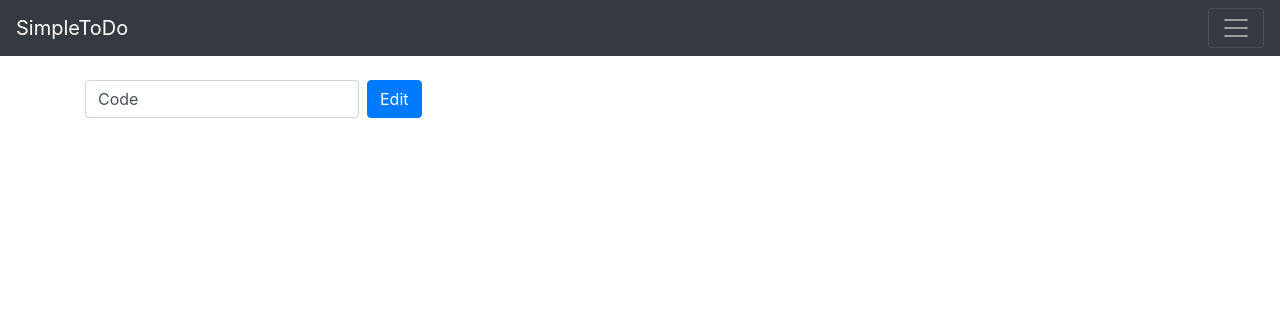
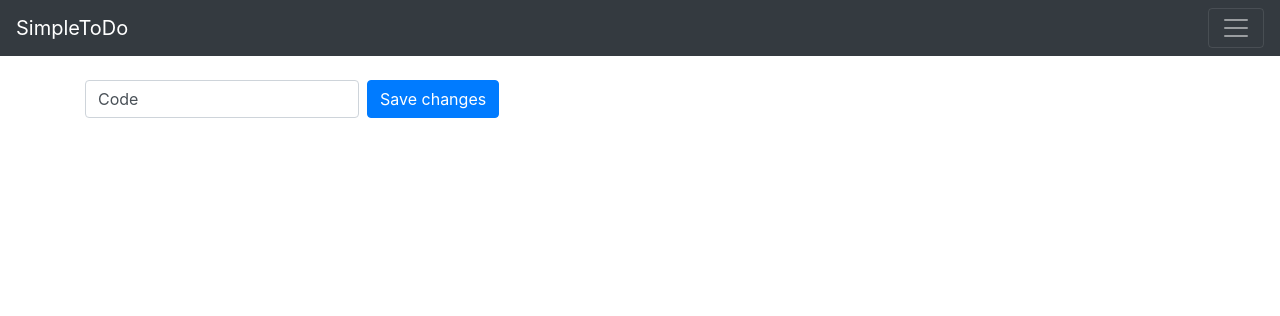
Before and after one commit to abhi1263/learningDjango, a Django app: page /task/12/edit in a window 1280 px wide. Shown: the top 316 px of the page. Run offline with Django 3.2, Linux system fonts and the light colour scheme; data comes from the database, SQL or seed files in the repository; both versions use the stored data as it was after the commit; some libraries are stand-ins or nearby versions.

Commit message:
removed reduntant view for code optimization

```diff
--- a/src/SimpleTodo/templates/SimpleTodo/edit_task.html
+++ b/src/SimpleTodo/templates/SimpleTodo/edit_task.html
@@ -3,10 +3,10 @@
 {% block content %}
 <div class="row">
     <div class="col mt-4">
-        <form class="form-inline" action="{% url 'SimpleTodo:save_edit_task' task.id %}" method="POST">
+        <form class="form-inline" action="{% url 'SimpleTodo:edit_task' task.id %}" method="POST">
             {% csrf_token %}
             <input type="text" class="form-control mb-2 mr-sm-2" name="newTaskTitle" id="newTaskTitle" value="{{ task.task_title }}">
-            <button type="submit" class="btn btn-primary mb-2">Edit</button>
+            <button type="submit" class="btn btn-primary mb-2">Save changes</button>
 
         </form>
     </div>
--- a/src/SimpleTodo/urls.py
+++ b/src/SimpleTodo/urls.py
@@ -7,7 +7,6 @@ urlpatterns = [
     path('', views.index, name='index'),
     path('task/add', views.add_task, name='add_task'),
     path('task/<int:task_id>/edit', views.edit_task, name='edit_task'),
-    path('task/<int:task_id>/savechanges', views.save_edit_task, name='save_edit_task'),
     path('task/<int:task_id>/delete', views.delete_task, name='delete_task'),
     path('task/<int:task_id>/change_status', views.update_task_status, name='update_task_status'),
 ]
--- a/src/SimpleTodo/views.py
+++ b/src/SimpleTodo/views.py
@@ -16,8 +16,8 @@ def index(request):
 # to add task
 def add_task(request):
     if request.method == "POST":
-        new_task = request.POST['newTask']
-        tasks = Tasks(task_title=new_task)
+        new_task_title = request.POST['newTask']
+        tasks = Tasks(task_title=new_task_title)
         tasks.save()
         return HttpResponseRedirect(reverse('SimpleTodo:index'))
 
@@ -25,22 +25,20 @@ def add_task(request):
 # to edit task
 def edit_task(request, task_id):
     task = get_object_or_404(Tasks, pk=task_id)
-    context = {
-        'task': task
-    }
-    return render(request, './SimpleTodo/edit_task.html', context)
-
-
-# save the edit changes
-def save_edit_task(request, task_id):
-    if request.method == "POST":
-        tasks = get_object_or_404(Tasks, pk=task_id)
-        tasks.task_title = request.POST['newTaskTitle']
-        tasks.save()
+    if request.method == "GET":
+        ''' Fetches task object of the particular task and passes it to the form in the template '''
+        context = {
+            'task': task
+        }
+        return render(request, './SimpleTodo/edit_task.html', context)
+    else:
+        ''' Saves the changes to database after they are submitted by user  '''
+        task.task_title = request.POST['newTaskTitle']
+        task.save()
         return HttpResponseRedirect(reverse('SimpleTodo:index'))
 
 
-# delete task
+# delete a task
 def delete_task(request,  task_id):
     tasks = get_object_or_404(Tasks, pk=task_id)
     tasks.delete()
```
Also changed, not shown: src/db.sqlite3.
